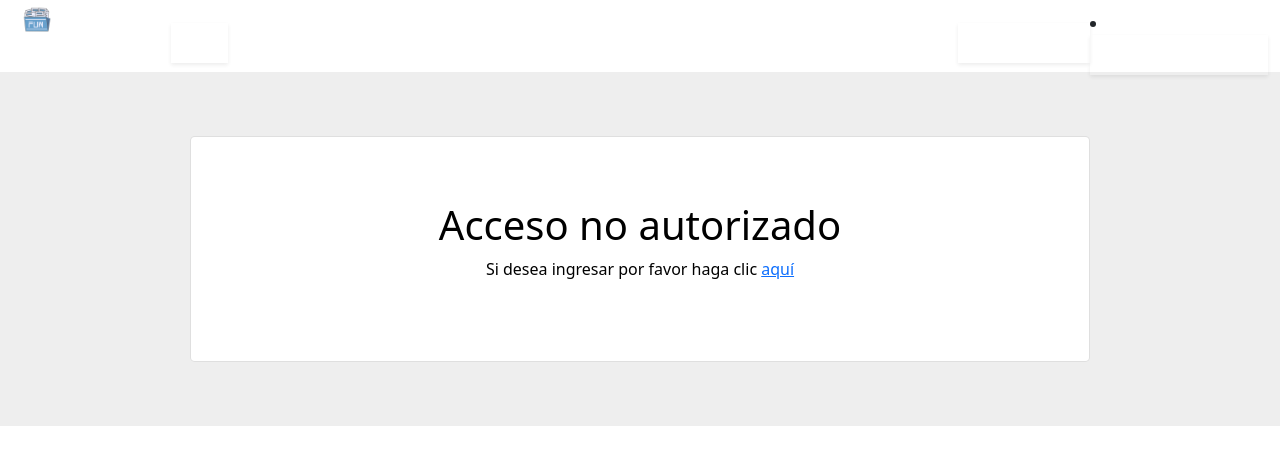
After one commit to atoli07/PHP_BolsaDeTrabajo, a PHP site: page /invalido.php in a window 1280 px wide. The commit adds this page. Shown: the top 465 px of the page. Run offline with PHP 8.4, Linux system fonts and the light colour scheme.

Commit message:
Agregando pagina de no autorizado

```diff
--- a/empresas_crear_ofertas.php
+++ b/empresas_crear_ofertas.php
@@ -6,7 +6,7 @@ error_reporting(0);
 //que la pagina actual solo la vea el que ha valido la sesion con usuario y contraseña
 $varsesion = $_SESSION['usuario'];
 if($varsesion == null || $varsesion ==''){
-    echo "Usted no puede estar aqui";
+    header("location:invalido.php");
     die();
 }
 
--- a/empresas_eliminar_ofertas.php
+++ b/empresas_eliminar_ofertas.php
@@ -6,7 +6,7 @@ error_reporting(0);
 //que la pagina actual solo la vea el que ha valido la sesion con usuario y contraseña
 $varsesion = $_SESSION['usuario'];
 if($varsesion == null || $varsesion ==''){
-    echo "Usted no puede estar aqui";
+    header("location:invalido.php");
     die();
 }
  require_once('pages\mod\header.php');
--- a/empresas_modificar_oferta.php
+++ b/empresas_modificar_oferta.php
@@ -6,7 +6,7 @@ error_reporting(0);
 //que la pagina actual solo la vea el que ha valido la sesion con usuario y contraseña
 $varsesion = $_SESSION['usuario'];
 if($varsesion == null || $varsesion ==''){
-    echo "Usted no puede estar aqui";
+    header("location:invalido.php");
     die();
 }
  require_once('pages\mod\header.php');
--- a/empresas_ofertas_form.php
+++ b/empresas_ofertas_form.php
@@ -6,7 +6,7 @@ error_reporting(0);
 //que la pagina actual solo la vea el que ha valido la sesion con usuario y contraseña
 $varsesion = $_SESSION['usuario'];
 if($varsesion == null || $varsesion ==''){
-    echo "Usted no puede estar aqui";
+    header("location:invalido.php");
     die();
 }
  require_once('pages\mod\header.php');
--- a/empresas_ver_oferta.php
+++ b/empresas_ver_oferta.php
@@ -6,7 +6,7 @@ error_reporting(0);
 //que la pagina actual solo la vea el que ha valido la sesion con usuario y contraseña
 $varsesion = $_SESSION['usuario'];
 if($varsesion == null || $varsesion ==''){
-    echo "Usted no puede estar aqui";
+    header("location:invalido.php");
     die();
 }
  require_once('pages\mod\header.php');
--- a/empresas_ver_ofertas.php
+++ b/empresas_ver_ofertas.php
@@ -6,7 +6,7 @@ error_reporting(0);
 //que la pagina actual solo la vea el que ha valido la sesion con usuario y contraseña
 $varsesion = $_SESSION['usuario'];
 if($varsesion == null || $varsesion ==''){
-    echo "Usted no puede estar aqui";
+    header("location:invalido.php");
     die();
 }
 
--- /dev/null
+++ b/invalido.php
@@ -0,0 +1,13 @@
+<?php
+ require_once('pages\mod\header.php');
+?>
+  <body>
+    <?php
+        require_once('pages\mod\menu.php');
+    ?>
+    <?php
+        require_once('pages\mod\auth.php');
+    ?>
+  </body>
+  <script src="js/nav.js"></script>
+</html>
--- /dev/null
+++ b/pages/mod/auth.php
@@ -0,0 +1,16 @@
+<section class="h-100 gradient-form" style="background-color: #eee;">
+    <div class="container py-5 h-100">
+        <div class="row d-flex justify-content-center align-items-center h-100">
+            <div class="col-xl-10">
+                <div class="card rounded-3 text-black">
+                    <div class="row g-0">
+                        <div class="card-body p-md-5 mx-md-4">
+                            <h1 class="text-center">Acceso no autorizado</h1>
+                            <p class="text-center">Si desea ingresar por favor haga clic <a href="login.php">aquí</a></p>
+                        </div>
+                    </div>
+                </div>
+            </div>
+        </div>
+    </div>
+</section>
--- a/pages/mod/menu.php
+++ b/pages/mod/menu.php
@@ -13,12 +13,20 @@
         <li class="nav-item">
           <a class="nav-link active shadow-sm" aria-current="page" href="index.php">Inicio</a>
         </li>
-            <li class="nav-item">
-              <a class="nav-link active shadow-sm" href="#">Ofertas</a>
-            </li>
       </ul>
       <a class="nav-link active text-white shadow-sm gap-3" href="login.php">Iniciar Sesión</a>
-          <a class="nav-link active text-white shadow-sm" href="#">Crear una cuenta</a>
+      <li class="nav-item dropdown">
+        <a class="nav-link dropdown-toggle text-white active shadow-sm" href="" id="navbarDropdown" role="button" data-bs-toggle="dropdown" aria-expanded="false">
+          Crear una cuenta
+        </a>
+        <ul class="dropdown-menu" aria-labelledby="navbarDropdown">
+          <li><a class="dropdown-item" href="new_user.php">Crear cuenta usuarios</a></li>
+          <li>
+            <hr class="dropdown-divider">
+          </li>
+          <li><a class="dropdown-item" href="new_emp.php">Crear cuenta empresas</a></li>
+        </ul>
+      </li>
     </div>
   </div>
 </nav>
--- a/usuarios_index.php
+++ b/usuarios_index.php
@@ -6,7 +6,7 @@ error_reporting(0);
 //que la pagina actual solo la vea el que ha valido la sesion con usuario y contraseña
 $varsesion = $_SESSION['usuario'];
 if($varsesion == null || $varsesion ==''){
-    echo "Usted no puede estar aqui";
+    header("location:invalido.php");
     die();
 }
 
```
Lines whose indentation alone changed are shown as unchanged.
